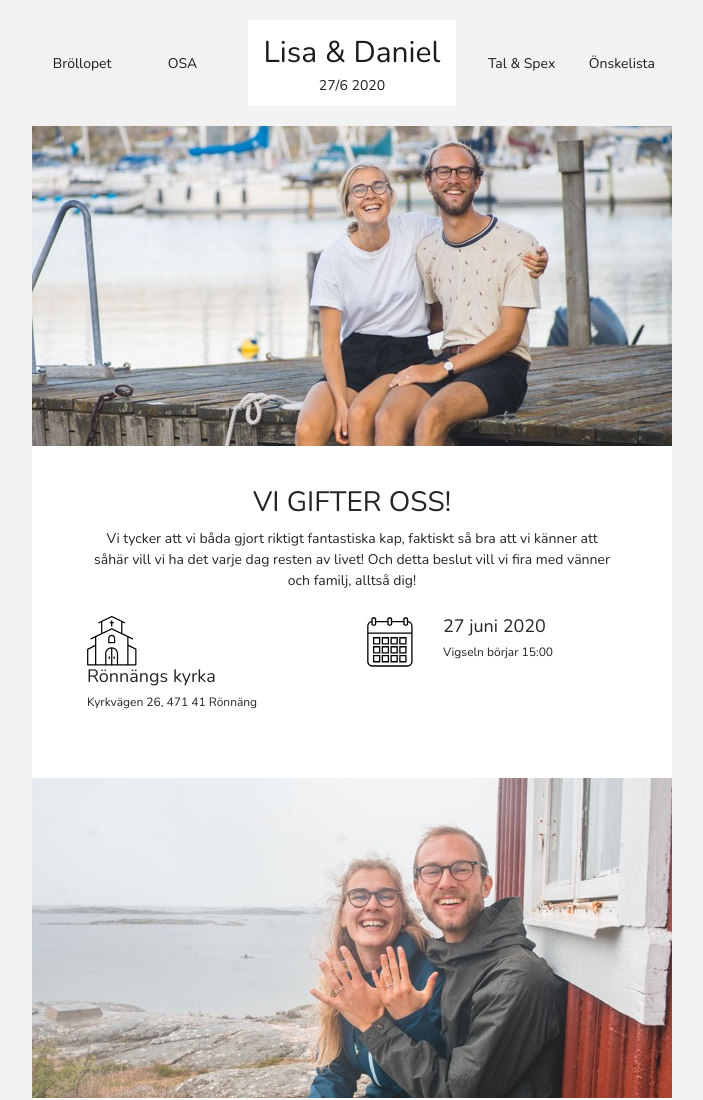
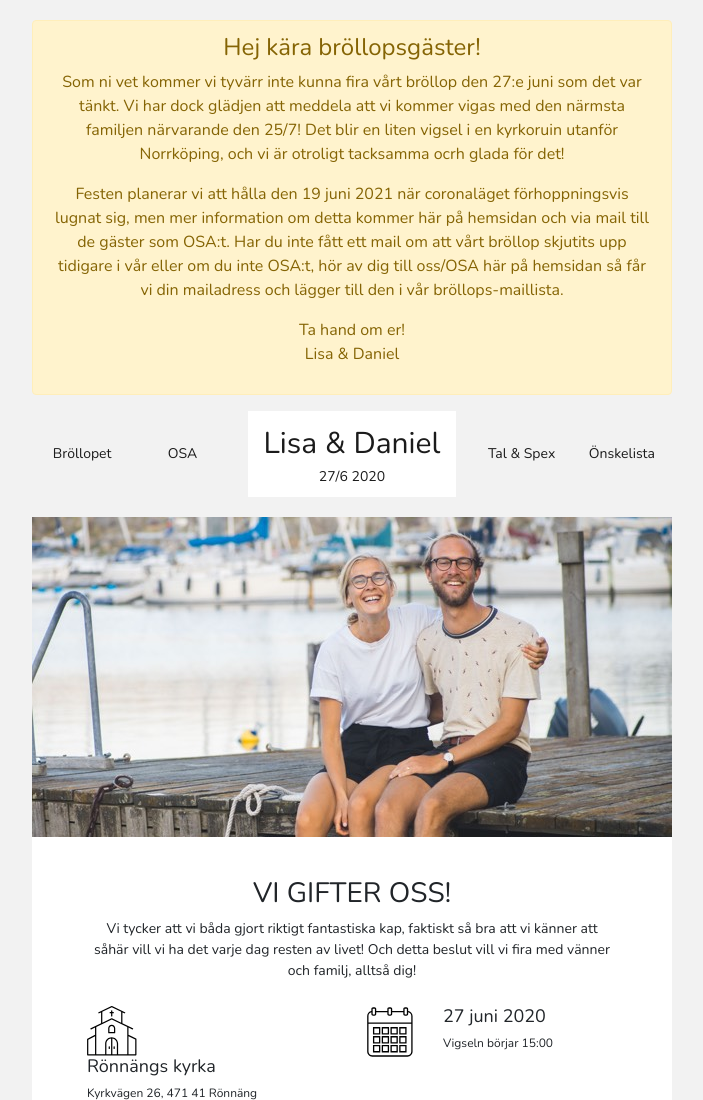
Before and after one commit to danielroth/danielroth.github.io, a plain HTML site: page index.html in a window 1280 px wide. Shown: the top 1100 px of the page, without its empty margins (288-991 px from the left). Drawn offline with nearby package versions, Linux system fonts and the light colour scheme.

Commit message:
Add alert about postponed wedding party

```diff
--- a/index.html
+++ b/index.html
@@ -12,6 +12,12 @@
   </head>
   <body id="top">
     <section class="wrapper">
+      <div class="alert alert-warning" role="alert">
+        <h4 class="alert-heading">Hej kära bröllopsgäster!</h4>
+        <p>Som ni vet kommer vi tyvärr inte kunna fira vårt bröllop den 27:e juni som det var tänkt. Vi har dock glädjen att meddela att vi kommer vigas med den närmsta familjen närvarande den 25/7! Det blir en liten vigsel i en kyrkoruin utanför Norrköping, och vi är otroligt tacksamma ocrh glada för det!</p><p> Festen planerar vi att hålla den 19 juni 2021 när coronaläget förhoppningsvis lugnat sig, men mer information om detta kommer här på hemsidan och via mail till de gäster som OSA:t. Har du inte fått ett mail om att vårt bröllop skjutits upp tidigare i vår eller om du inte OSA:t, hör av dig till oss/OSA här på hemsidan så får vi din mailadress och lägger till den i vår bröllops-maillista.</p>
+        <p>Ta hand om er!<br>
+        Lisa &amp; Daniel</p>
+      </div>
       <nav class="container-fluid">
         <ul class="row align-items-center justify-content-center row-space">
           <li class="col d-none d-md-block"><a href="#wedding">Bröllopet</a></li>
```
